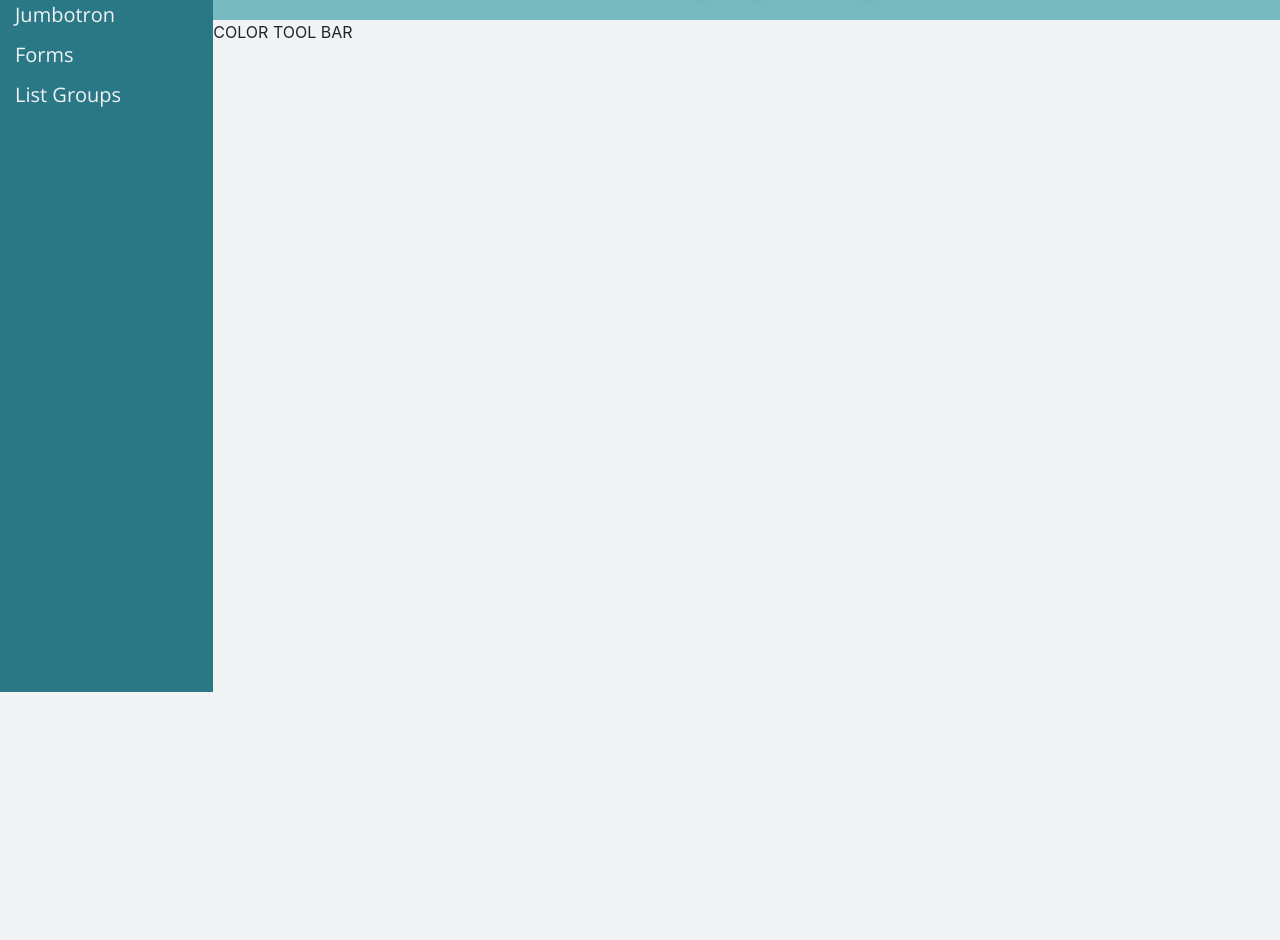
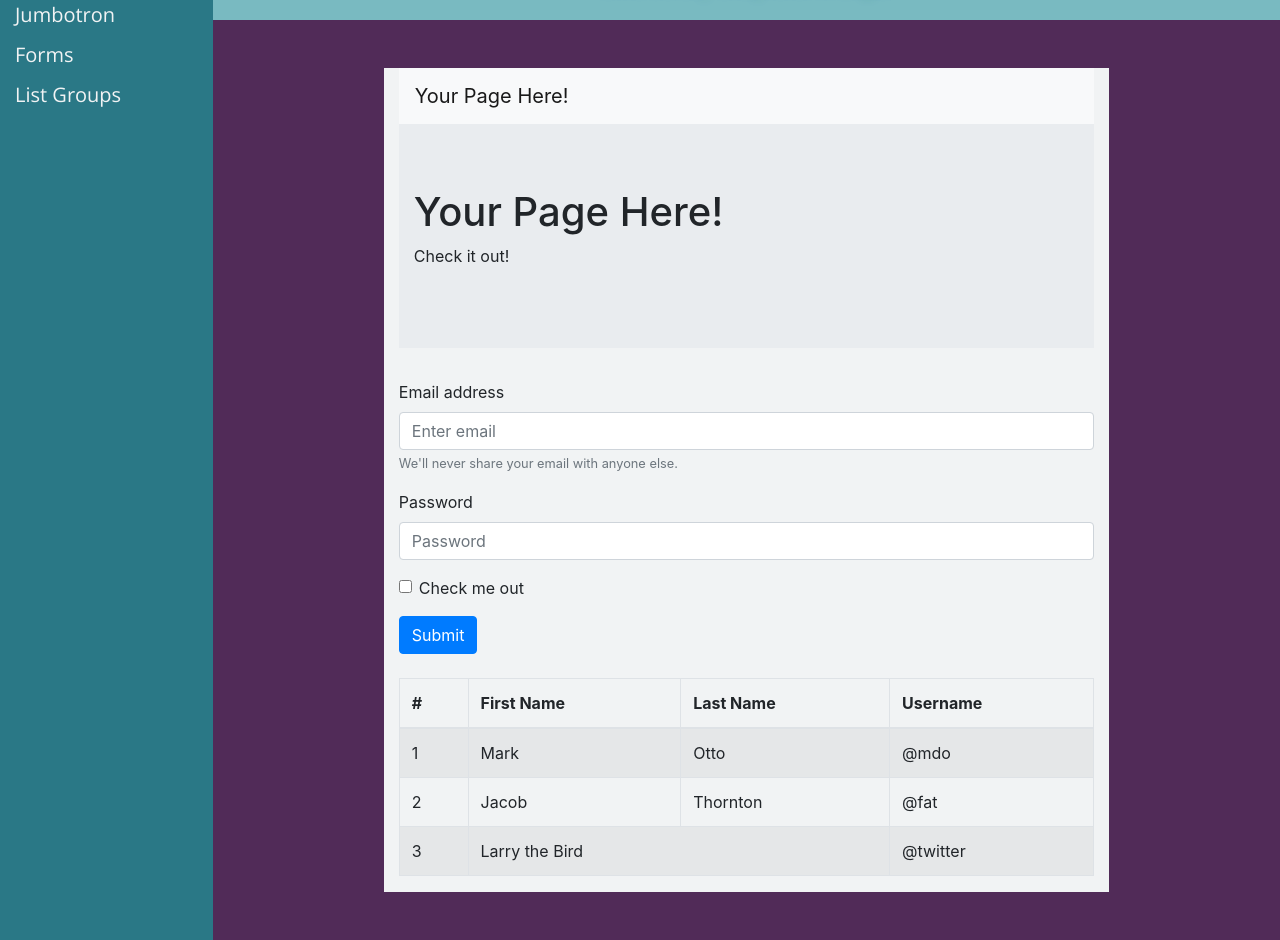
Before and after one commit to robertocuyar/bootset, a React (Create React App) app in the folder bootset_app/: page / in a window 1280 px wide. Shown: the part 180-1120 px from the top of the page. Before the commit the page ends 872 px from the top, so only its background shows below. Built offline with nearby package versions, Linux system fonts and the light colour scheme; a web font is replaced by a local one.

Commit message:
Initial Page with side bar adjustments

```diff
--- a/bootset_app/src/bootset.css
+++ b/bootset_app/src/bootset.css
@@ -17,8 +17,11 @@ body {
 }
 .nav_side {
     background-color: var(--bold-main-color);
-    height: 100vh !important;
+    height: 100% !important;
+}
 
+#main-body{
+    height: 131vh;
 }
 .components, #components-title, .tool-button{
     font-family: 'Open Sans', sans-serif;
@@ -55,6 +58,10 @@ body {
     text-shadow: 0 0 10px var(--bold-main-color);
 
 }
+#sample-page{
+    width: 70%;
+    background-color: var(--main-bg-color);
+}
 
 main {
     width: 70% !important;
--- a/bootset_app/src/components/ColorToolBar.js
+++ b/bootset_app/src/components/ColorToolBar.js
@@ -1,6 +1,7 @@
 import React from 'react';
 import { connect } from "react-redux";
 import {inputNavColor, inputJumboColor, inputFormColor, inputListColor, inputBodyColor} from "../actions";
+import InitialPage from "../references/InitialPage";
 import Container from 'react-bootstrap/Container';
 import Col from 'react-bootstrap/Col';
 import Row from 'react-bootstrap/Row';
@@ -9,7 +10,7 @@ import Row from 'react-bootstrap/Row';
 class ColorToolBar extends React.Component {
    toolBarDisplayRender () {
        if (this.props.changeNav === null && this.props.changeJumbo === null && this.props.changeForm === null && this.props.changeList === null) {
-           return <div>COLOR TOOL BAR</div>
+           return <InitialPage/>
        }
            return (
                <Container>
@@ -45,7 +46,11 @@ class ColorToolBar extends React.Component {
 
    }
    render(){
-       return this.toolBarDisplayRender();
+       return(
+           <Container fluid className={"d-flex justify-content-center nav_main"}>
+               {this.toolBarDisplayRender()}
+           </Container>
+       )
    }
 }
 
--- a/bootset_app/src/components/MainBody.js
+++ b/bootset_app/src/components/MainBody.js
@@ -8,11 +8,11 @@ import MainContent from "./MainContent";
 const MainBody = ()=>{
 return (
     <Container fluid>
-        <Row>
+        <Row id={"main-body"}>
             <Col className={"nav_side"} xs={2}>
                 <SideBar />
             </Col>
-            <Col className={"px-0"}>
+            <Col className={"px-0 h-100"}>
                 <MainContent />
             </Col>
         </Row>
--- a/bootset_app/src/components/MainContent.js
+++ b/bootset_app/src/components/MainContent.js
@@ -12,7 +12,7 @@ const MainContent = () => {
             <Row>
         <ToolBar />
             </Row>
-            <Row>
+            <Row className={"d-flex justify-content-center"}>
                 <ColorToolBar />
             </Row>
             <Row>
--- a/bootset_app/src/components/ToolBar.js
+++ b/bootset_app/src/components/ToolBar.js
@@ -51,9 +51,9 @@ class ToolBar extends React.Component {
     render() {
 
         return (
-            <div className={"tool-bar-container container-fluid"}>
+            <Container fluid className={"tool-bar-container"}>
                     {this.toolBarDisplayRender()}
-            </div>
+            </Container>
         )
     }
 }
--- /dev/null
+++ b/bootset_app/src/references/InitialPage.js
@@ -0,0 +1,95 @@
+import React from 'react';
+import Container from 'react-bootstrap/Container';
+import Navbar from 'react-bootstrap/Navbar';
+import Jumbotron from "react-bootstrap/Jumbotron";
+import Form from "react-bootstrap/Form";
+import Button from "react-bootstrap/Button";
+import Table from "react-bootstrap/Table";
+import Row from "react-bootstrap/Row";
+import Col from "react-bootstrap/Col";
+
+const InitialPage = ()=>{
+
+    return (
+        <Container id={"sample-page"} className={"m-5"}>
+            <Row>
+                <Col>
+                <Navbar expand="lg" variant="light" bg="light">
+                    <Navbar.Brand href="#">Your Page Here!</Navbar.Brand>
+                </Navbar>
+                </Col>
+            </Row>
+            <Row>
+                <Col>
+            <Jumbotron fluid>
+                <Container>
+                    <h1>Your Page Here!</h1>
+                    <p>
+                        Check it out!
+                    </p>
+                </Container>
+            </Jumbotron>
+                </Col>
+            </Row>
+            <Row className={"mb-4"}>
+               <Col>
+            <Form>
+                <Form.Group controlId="formBasicEmail">
+                    <Form.Label>Email address</Form.Label>
+                    <Form.Control type="email" placeholder="Enter email" />
+                    <Form.Text className="text-muted">
+                        We'll never share your email with anyone else.
+                    </Form.Text>
+                </Form.Group>
+                <Form.Group controlId="formBasicPassword">
+                    <Form.Label>Password</Form.Label>
+                    <Form.Control type="password" placeholder="Password" />
+                </Form.Group>
+                <Form.Group controlId="formBasicCheckbox">
+                    <Form.Check type="checkbox" label="Check me out" />
+                </Form.Group>
+                <Button variant="primary" type="submit">
+                    Submit
+                </Button>
+            </Form>
+               </Col>
+            </Row>
+            <Row>
+                <Col>
+            <Table striped bordered hover>
+                <thead>
+                <tr>
+                    <th>#</th>
+                    <th>First Name</th>
+                    <th>Last Name</th>
+                    <th>Username</th>
+                </tr>
+                </thead>
+                <tbody>
+                <tr>
+                    <td>1</td>
+                    <td>Mark</td>
+                    <td>Otto</td>
+                    <td>@mdo</td>
+                </tr>
+                <tr>
+                    <td>2</td>
+                    <td>Jacob</td>
+                    <td>Thornton</td>
+                    <td>@fat</td>
+                </tr>
+                <tr>
+                    <td>3</td>
+                    <td colSpan="2">Larry the Bird</td>
+                    <td>@twitter</td>
+                </tr>
+                </tbody>
+            </Table>
+                </Col>
+            </Row>
+
+        </Container>
+    )
+}
+
+export default InitialPage;
```
